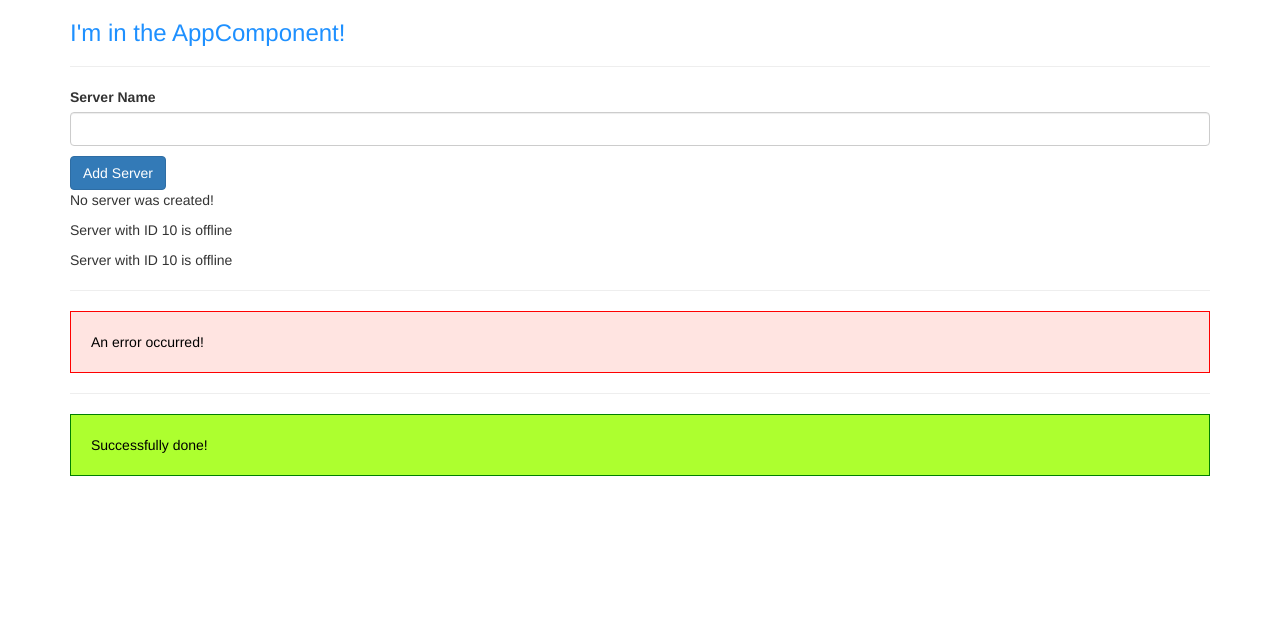
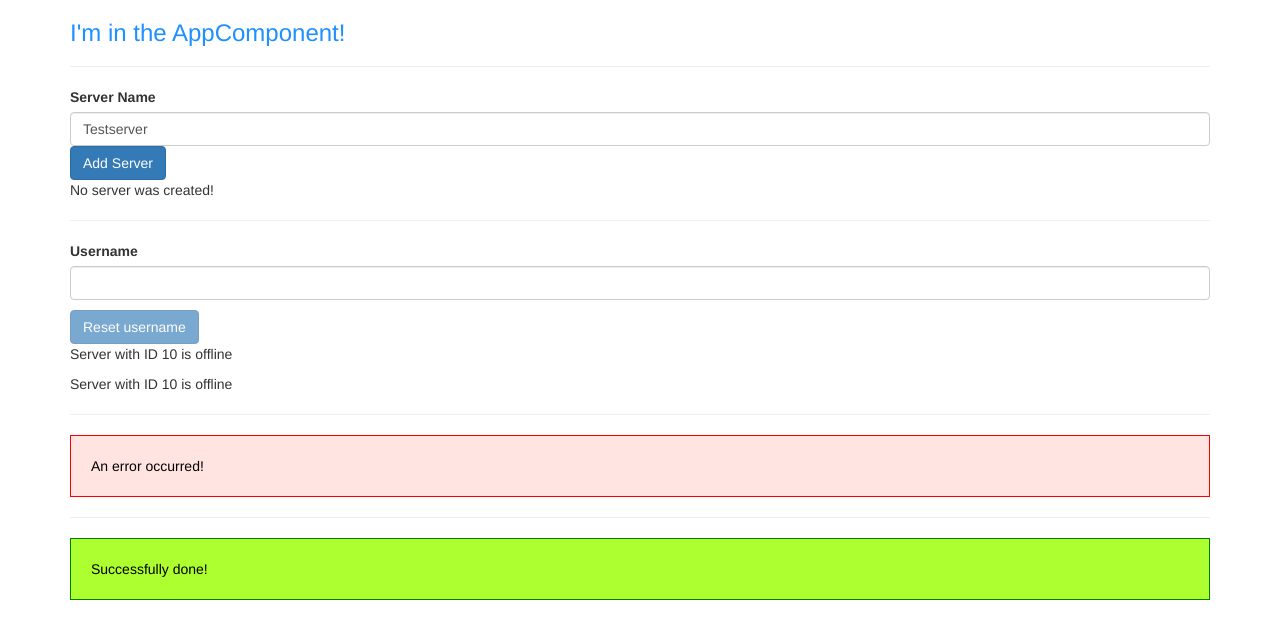
Before and after one commit to allanfantoni/my-first-app, an Angular app: page / in a window 1280 px wide. Shown: the top 638 px of the page. Built offline with nearby package versions, Linux system fonts and the light colour scheme.

Commit message:
Assignment 2: practicing databinding

```diff
--- a/src/app/servers/servers.component.html
+++ b/src/app/servers/servers.component.html
@@ -1,8 +1,11 @@
 <label for="">Server Name</label>
 
-<input type="text" class="form-control" (input)="onUpdateServerName($event)">
+<!-- <input type="text" class="form-control" (input)="onUpdateServerName($event)"> -->
 
-<p>{{ serverName }}</p>
+<!-- two-way-databinding-->
+<input type="text" class="form-control" [(ngModel)]="serverName">
+
+<!-- <p>{{ serverName }}</p> -->
 
 <!-- property binding -->
 <button class="btn btn-primary" [disabled]="!allowNewServer" (click)="onCreateServer()">
@@ -13,5 +16,18 @@
 <!-- <p>{{ allowNewServer }}</p> -->
 <p>{{ serverCreationStatus }}</p>
 
+<hr>
+
+<!-- username example -->
+<label for="">Username</label>
+
+<input type="text" class="form-control" [(ngModel)]="userName">
+
+<p>{{ userName }}</p>
+
+<button class="btn btn-primary" [disabled]="userName == ''" (click)="userName = ''">
+  Reset username
+</button>
+
 <app-server></app-server>
 <app-server></app-server>
--- a/src/app/servers/servers.component.ts
+++ b/src/app/servers/servers.component.ts
@@ -11,10 +11,12 @@ import { Component, OnInit } from '@angular/core';
   templateUrl: './servers.component.html',
   styleUrls: ['./servers.component.css']
 })
+
 export class ServersComponent implements OnInit {
   allowNewServer = false;
   serverCreationStatus = 'No server was created!';
-  serverName = '';
+  serverName = 'Testserver';
+  userName = '';
 
   constructor() {
     setTimeout(() => {
@@ -26,7 +28,7 @@ export class ServersComponent implements OnInit {
   }
 
   onCreateServer() {
-    this.serverCreationStatus = 'Server was created!';
+    this.serverCreationStatus = 'Server was created! Name is ' + this.serverName;
   }
 
   onUpdateServerName(event: Event) {
```
